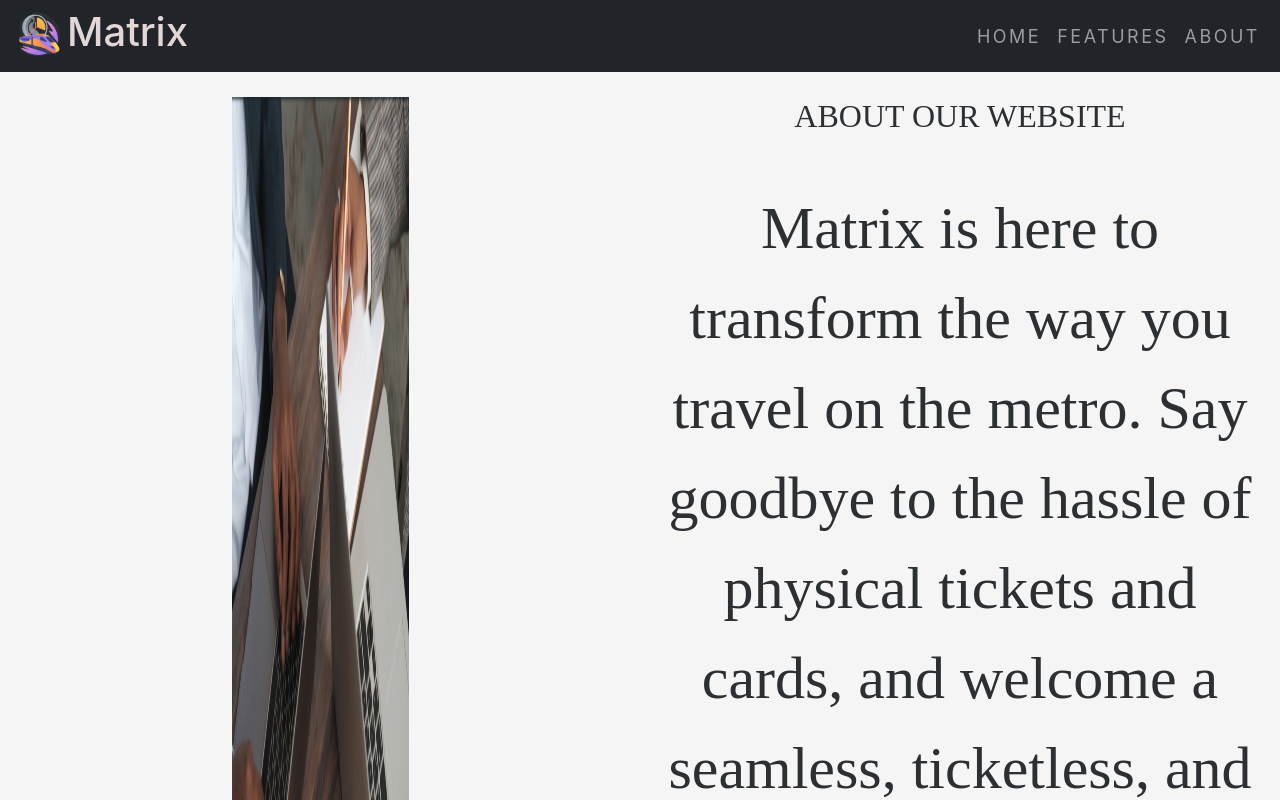
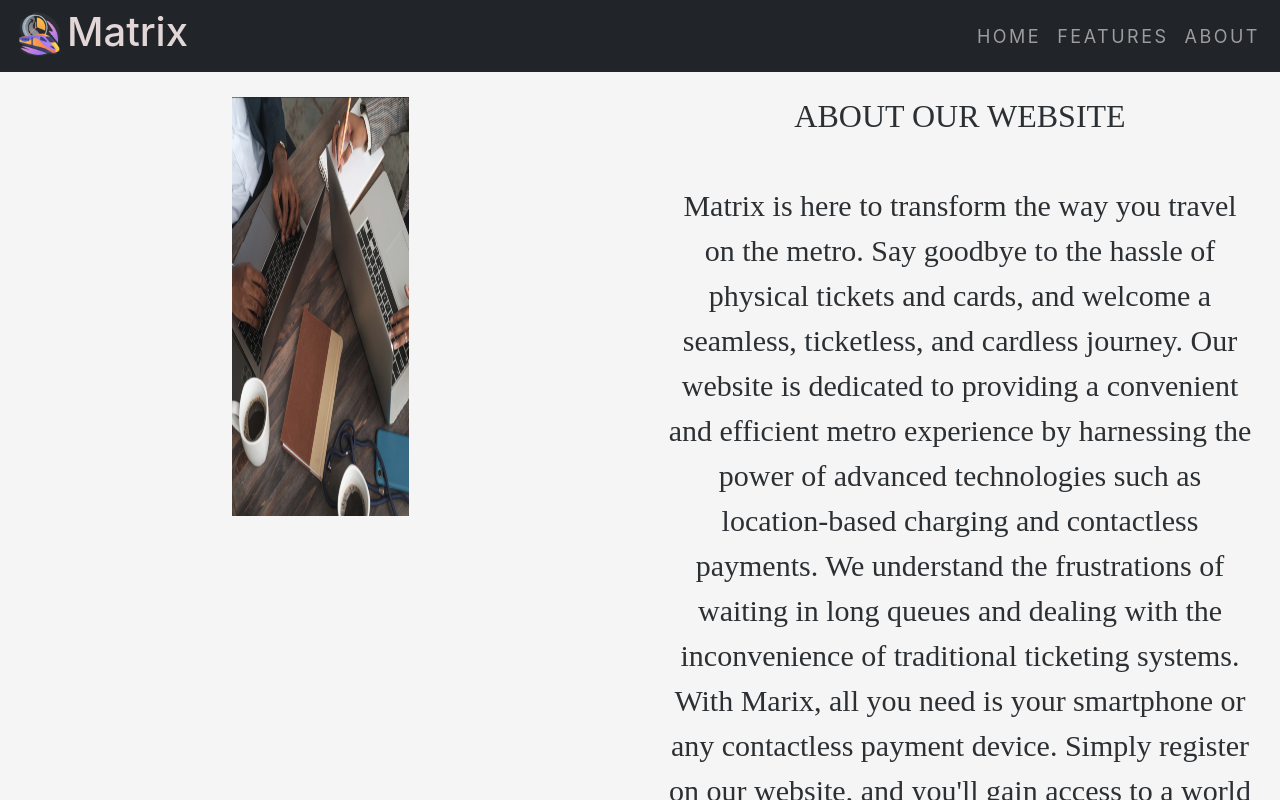
Before and after one commit to Priyanshu085/Matrix, a React (Create React App) app: page /About in a window 1280 px wide. Shown: the top 800 px of the page. Built offline with nearby package versions, Linux system fonts and the light colour scheme; a web font is replaced by a local one.

Commit message:
Update home.css

```diff
--- a/src/component/home.css
+++ b/src/component/home.css
@@ -127,5 +127,5 @@ nav{
 .about_sec{
     padding-top:40px;
     margin-top:3px;
-    font-size:60px;
+    font-size:30px;
 }
```
